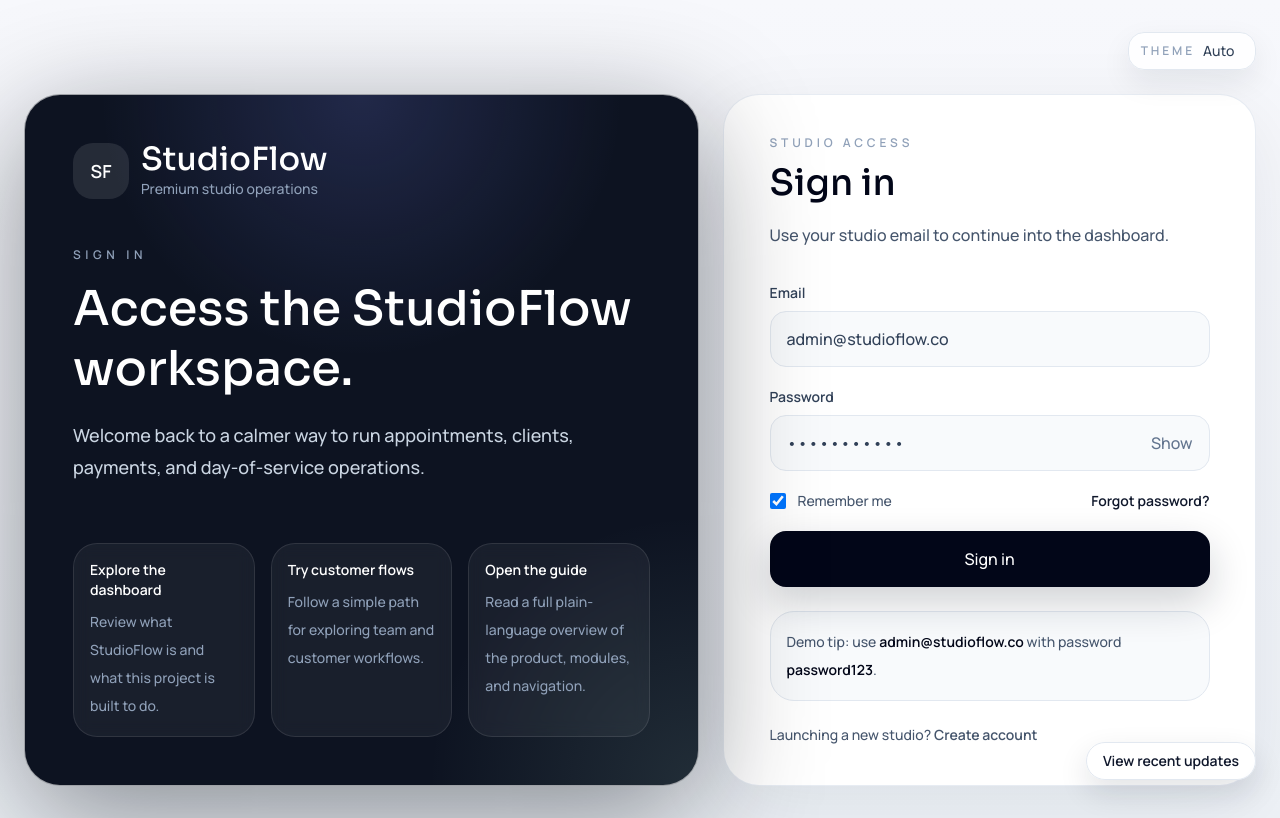
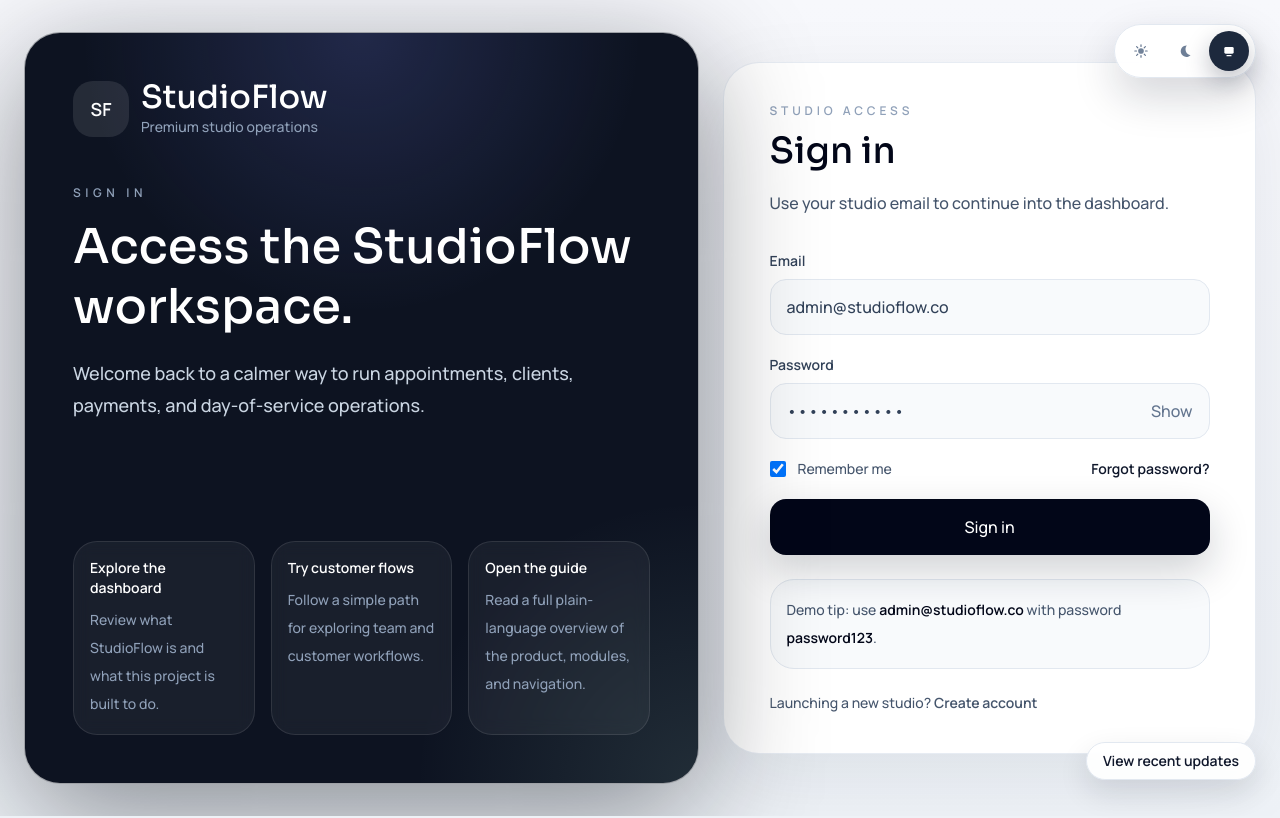
Before and after one commit to ankygautam/studioflow, a React (Vite) app: page /#/login in a window 1280 px wide. Built offline with nearby package versions, Linux system fonts and the light colour scheme; no server answers.

Commit message:
Add global theme toggle and improve dark contrast

```diff
--- a/src/components/layout/app-shell.tsx
+++ b/src/components/layout/app-shell.tsx
@@ -4,7 +4,6 @@ import { NavLink, Outlet, useNavigate } from 'react-router-dom'
 import { navigationItems, type NavigationItem } from '../../data/navigation'
 import { canAccessRoute, canCreateBookings, canManageSettings } from '../../features/auth/authorization'
 import { useAuth } from '../../features/auth/use-auth'
-import { ThemeSchemeControl } from '../../features/theme/theme-scheme-control'
 import { useNotifications } from '../../hooks/use-notifications'
 import { useRemoteList } from '../../hooks/use-remote-list'
 import { getLocations } from '../../lib/api/locations-api'
@@ -116,10 +115,6 @@ export function AppShell() {
           </label>
 
           <div className="ml-auto flex items-center gap-2">
-            <div className="hidden sm:block">
-              <ThemeSchemeControl compact />
-            </div>
-
             {/* Location picker */}
             <label className="relative hidden md:block">
               <select
--- a/src/components/layout/auth-layout.tsx
+++ b/src/components/layout/auth-layout.tsx
@@ -1,7 +1,6 @@
 import { motion } from 'framer-motion'
 import type { ReactNode } from 'react'
 import { Link } from 'react-router-dom'
-import { ThemeSchemeControl } from '../../features/theme/theme-scheme-control'
 import { AuthCard } from '../auth/auth-card'
 
 export function AuthLayout({
@@ -36,9 +35,6 @@ export function AuthLayout({
   return (
     <div className="theme-page-shell min-h-screen bg-[linear-gradient(180deg,#f7f8fc_0%,#eef2f7_100%)] px-4 py-6 text-slate-900 md:px-6 md:py-8">
       <div className="mx-auto grid min-h-[calc(100vh-3rem)] max-w-[1320px] gap-6 lg:grid-cols-[minmax(0,0.95fr)_minmax(420px,0.75fr)]">
-        <div className="lg:col-span-2 flex justify-end">
-          <ThemeSchemeControl />
-        </div>
         <motion.section
           animate={{ opacity: 1, x: 0 }}
           className="relative overflow-hidden rounded-[36px] border border-white/60 bg-[#0d1321] p-8 shadow-[0_30px_120px_rgba(6,10,20,0.45)] md:p-10 lg:p-12"
--- a/src/components/layout/info-page-shell.tsx
+++ b/src/components/layout/info-page-shell.tsx
@@ -1,6 +1,5 @@
 import type { ReactNode } from 'react'
 import { Link } from 'react-router-dom'
-import { ThemeSchemeControl } from '../../features/theme/theme-scheme-control'
 
 type InfoSection = {
   body: ReactNode
@@ -19,9 +18,6 @@ export function InfoPageShell({
   return (
     <div className="theme-page-shell min-h-screen bg-[linear-gradient(180deg,#f7f8fc_0%,#eef2f7_100%)] px-4 py-6 text-slate-900 md:px-6 md:py-8">
       <div className="mx-auto max-w-6xl">
-        <div className="mb-4 flex justify-end">
-          <ThemeSchemeControl />
-        </div>
         <div className="sticky top-4 z-10 mb-6 md:mb-8">
           <Link
             className="group flex items-center gap-4 rounded-[32px] border border-white/55 bg-[#0d1321]/95 px-5 py-5 shadow-[0_24px_80px_rgba(6,10,20,0.24)] backdrop-blur transition duration-200 hover:-translate-y-1 hover:border-white/70 hover:shadow-[0_30px_90px_rgba(6,10,20,0.28)] focus-visible:-translate-y-1 focus-visible:border-white/70 focus-visible:outline-none focus-visible:ring-2 focus-visible:ring-[#0f172a]/25 md:gap-5 md:px-8 md:py-7"
--- a/src/components/ui/async-state.tsx
+++ b/src/components/ui/async-state.tsx
@@ -39,10 +39,10 @@ export function EmptyState({
   title: string
 }) {
   return (
-    <div className="rounded-[28px] border border-dashed border-slate-200 bg-slate-50/70 p-8 text-center">
-      <p className="text-xs font-semibold uppercase tracking-[0.32em] text-slate-400">Empty state</p>
-      <h3 className="mt-3 text-xl font-semibold text-slate-900">{title}</h3>
-      <p className="mx-auto mt-3 max-w-xl text-sm leading-7 text-slate-500">{description}</p>
+    <div className="theme-readable-surface rounded-[28px] border border-dashed border-slate-200 bg-slate-50/70 p-8 text-center">
+      <p className="theme-readable-kicker text-xs font-semibold uppercase tracking-[0.32em] text-slate-400">Empty state</p>
+      <h3 className="theme-readable-title mt-3 text-xl font-semibold text-slate-900">{title}</h3>
+      <p className="theme-readable-copy mx-auto mt-3 max-w-xl text-sm leading-7 text-slate-500">{description}</p>
       {action ? <div className="mt-5">{action}</div> : null}
     </div>
   )
@@ -50,10 +50,10 @@ export function EmptyState({
 
 export function SavingState({ title = 'Saving changes...' }: { title?: string }) {
   return (
-    <div className="rounded-[22px] border border-slate-200 bg-slate-50/80 px-4 py-4">
+    <div className="theme-readable-surface rounded-[22px] border border-slate-200 bg-slate-50/80 px-4 py-4">
       <div className="flex items-center gap-3">
         <div className="h-2.5 w-2.5 animate-pulse rounded-full bg-slate-400" />
-        <p className="text-sm font-medium text-slate-500">{title}</p>
+        <p className="theme-readable-copy text-sm font-medium text-slate-500">{title}</p>
       </div>
     </div>
   )
--- a/src/features/theme/theme-scheme-control.tsx
+++ b/src/features/theme/theme-scheme-control.tsx
@@ -1,4 +1,4 @@
-import { useEffect, useState } from 'react'
+import { useEffect, useState, type ReactNode } from 'react'
 import {
   getStoredThemePreference,
   getThemePreferenceChangeEventName,
@@ -6,7 +6,65 @@ import {
   type ThemePreference,
 } from './theme-preference'
 
-export function ThemeSchemeControl({ compact = false }: { compact?: boolean }) {
+const OPTIONS: Array<{
+  icon: (isActive: boolean) => ReactNode
+  label: string
+  value: ThemePreference
+}> = [
+  {
+    label: 'Day mode',
+    value: 'light',
+    icon: (isActive) => (
+      <svg aria-hidden="true" className="h-4 w-4" fill="none" viewBox="0 0 24 24">
+        <circle cx="12" cy="12" fill="currentColor" fillOpacity={isActive ? '1' : '0.9'} r="4.25" />
+        <path
+          d="M12 2.75v2.5M12 18.75v2.5M21.25 12h-2.5M5.25 12h-2.5M18.54 5.46l-1.77 1.77M7.23 16.77l-1.77 1.77M18.54 18.54l-1.77-1.77M7.23 7.23 5.46 5.46"
+          stroke="currentColor"
+          strokeLinecap="round"
+          strokeWidth="1.8"
+        />
+      </svg>
+    ),
+  },
+  {
+    label: 'Night mode',
+    value: 'dark',
+    icon: (isActive) => (
+      <svg aria-hidden="true" className="h-4 w-4" fill="none" viewBox="0 0 24 24">
+        <path
+          d="M14.7 3.6a8.7 8.7 0 1 0 5.7 14.9A9.4 9.4 0 0 1 14.7 3.6Z"
+          fill="currentColor"
+          fillOpacity={isActive ? '1' : '0.92'}
+        />
+      </svg>
+    ),
+  },
+  {
+    label: 'Auto mode',
+    value: 'auto',
+    icon: (isActive) => (
+      <svg aria-hidden="true" className="h-4 w-4" fill="none" viewBox="0 0 24 24">
+        <rect
+          fill="currentColor"
+          fillOpacity={isActive ? '1' : '0.92'}
+          height="10"
+          rx="2"
+          width="14"
+          x="5"
+          y="6"
+        />
+        <path
+          d="M9 19h6"
+          stroke="currentColor"
+          strokeLinecap="round"
+          strokeWidth="1.8"
+        />
+      </svg>
+    ),
+  },
+]
+
+export function ThemeSchemeControl({ floating = false }: { floating?: boolean }) {
   const [preference, setPreference] = useState<ThemePreference>(getStoredThemePreference)
 
   useEffect(() => {
@@ -25,27 +83,38 @@ export function ThemeSchemeControl({ compact = false }: { compact?: boolean }) {
   }, [])
 
   return (
-    <label
+    <div
+      aria-label="Theme scheme"
       className={[
-        'inline-flex items-center gap-2 rounded-2xl border border-slate-200 bg-white/85 px-3 py-2 text-sm text-slate-600 shadow-[0_12px_30px_rgba(15,23,42,0.08)] backdrop-blur',
-        compact ? 'h-12' : '',
+        'theme-theme-switcher inline-flex items-center gap-1 rounded-full border border-slate-200 bg-white/92 p-1.5 text-slate-500 shadow-[0_18px_44px_rgba(15,23,42,0.18)] backdrop-blur-xl',
+        floating ? 'fixed right-4 top-4 z-[70] md:right-6 md:top-6' : '',
       ].join(' ')}
+      role="toolbar"
     >
-      {!compact ? <span className="text-xs font-semibold uppercase tracking-[0.24em] text-slate-400">Theme</span> : null}
-      <select
-        aria-label="Theme scheme"
-        className="appearance-none bg-transparent pr-1 font-semibold text-slate-700 outline-none"
-        onChange={(event) => {
-          const nextPreference = event.target.value as ThemePreference
-          setPreference(nextPreference)
-          persistThemePreference(nextPreference)
-        }}
-        value={preference}
-      >
-        <option value="auto">Auto</option>
-        <option value="light">Day</option>
-        <option value="dark">Night</option>
-      </select>
-    </label>
+      {OPTIONS.map(({ icon, label, value }) => {
+        const isActive = preference === value
+
+        return (
+          <button
+            key={value}
+            aria-label={label}
+            aria-pressed={isActive}
+            className={[
+              'inline-flex h-10 w-10 items-center justify-center rounded-full transition outline-none',
+              isActive
+                ? 'bg-slate-800 text-white shadow-[0_10px_24px_rgba(15,23,42,0.28)]'
+                : 'text-slate-500 hover:bg-slate-100 hover:text-slate-800',
+            ].join(' ')}
+            onClick={() => {
+              setPreference(value)
+              persistThemePreference(value)
+            }}
+            type="button"
+          >
+            {icon(isActive)}
+          </button>
+        )
+      })}
+    </div>
   )
 }
--- a/src/main.tsx
+++ b/src/main.tsx
@@ -4,6 +4,7 @@ import { HashRouter } from 'react-router-dom'
 import { App } from './app/app'
 import { AuthProvider } from './features/auth/auth-context'
 import { AutoThemeSync } from './features/theme/auto-theme-sync'
+import { ThemeSchemeControl } from './features/theme/theme-scheme-control'
 import './styles/index.css'
 
 createRoot(document.getElementById('root')!).render(
@@ -11,6 +12,7 @@ createRoot(document.getElementById('root')!).render(
     <AutoThemeSync />
     <AuthProvider>
       <HashRouter>
+        <ThemeSchemeControl floating />
         <App />
       </HashRouter>
     </AuthProvider>
```
Also changed, not shown: src/styles/index.css (+46 -1 lines).
